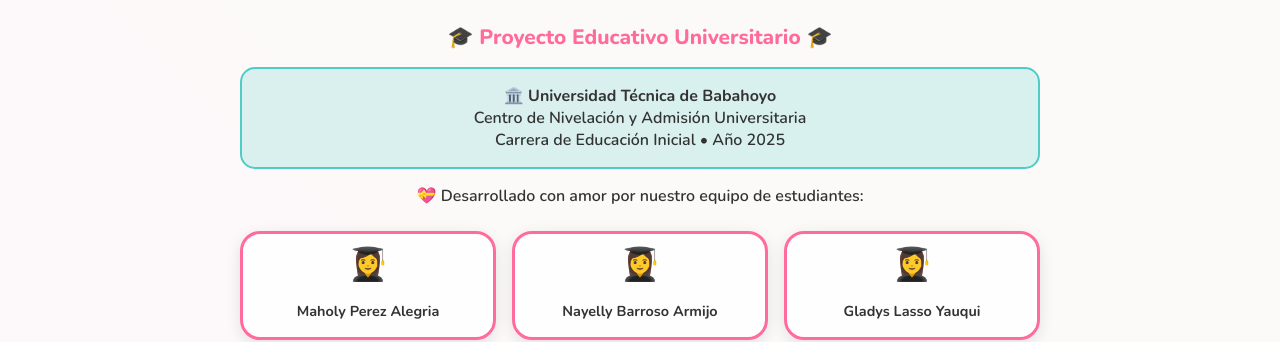
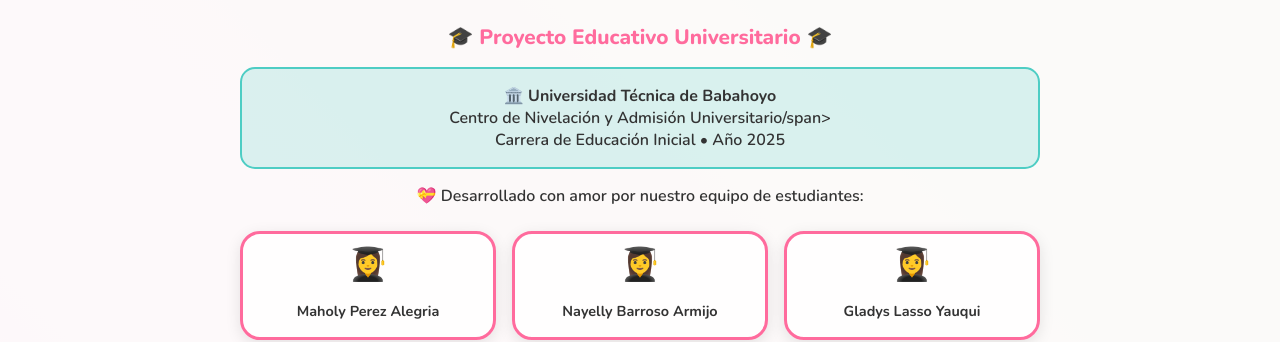
Before and after one commit to epazminoj3/IMAGINAMENTE, a Django app: page / in a window 1280 px wide. Shown: the part 2142-2484 px from the top of the page. Run offline with Django 5.2, Linux system fonts and the light colour scheme.

Commit message:
Palabra universitario cambiado

```diff
--- a/juegos/templates/juegos/base.html
+++ b/juegos/templates/juegos/base.html
@@ -834,7 +834,7 @@
 
             <div class="university-info">
                 <strong>🏛️ Universidad Técnica de Babahoyo</strong><br>
-                <span>Centro de Nivelación y Admisión Universitaria</span><br>
+                <span>Centro de Nivelación y Admisión Universitario/span><br>
                 <span>Carrera de Educación Inicial • Año 2025</span>
             </div>
 
```
